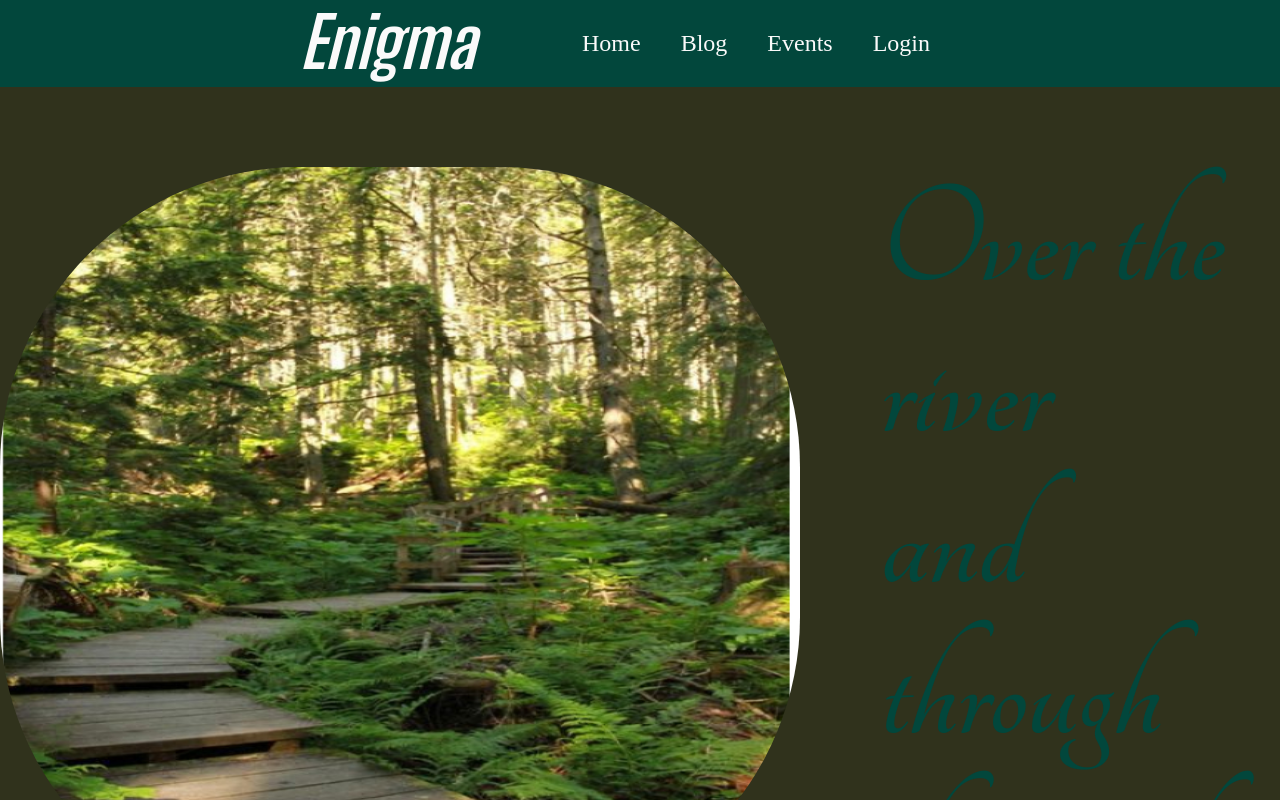
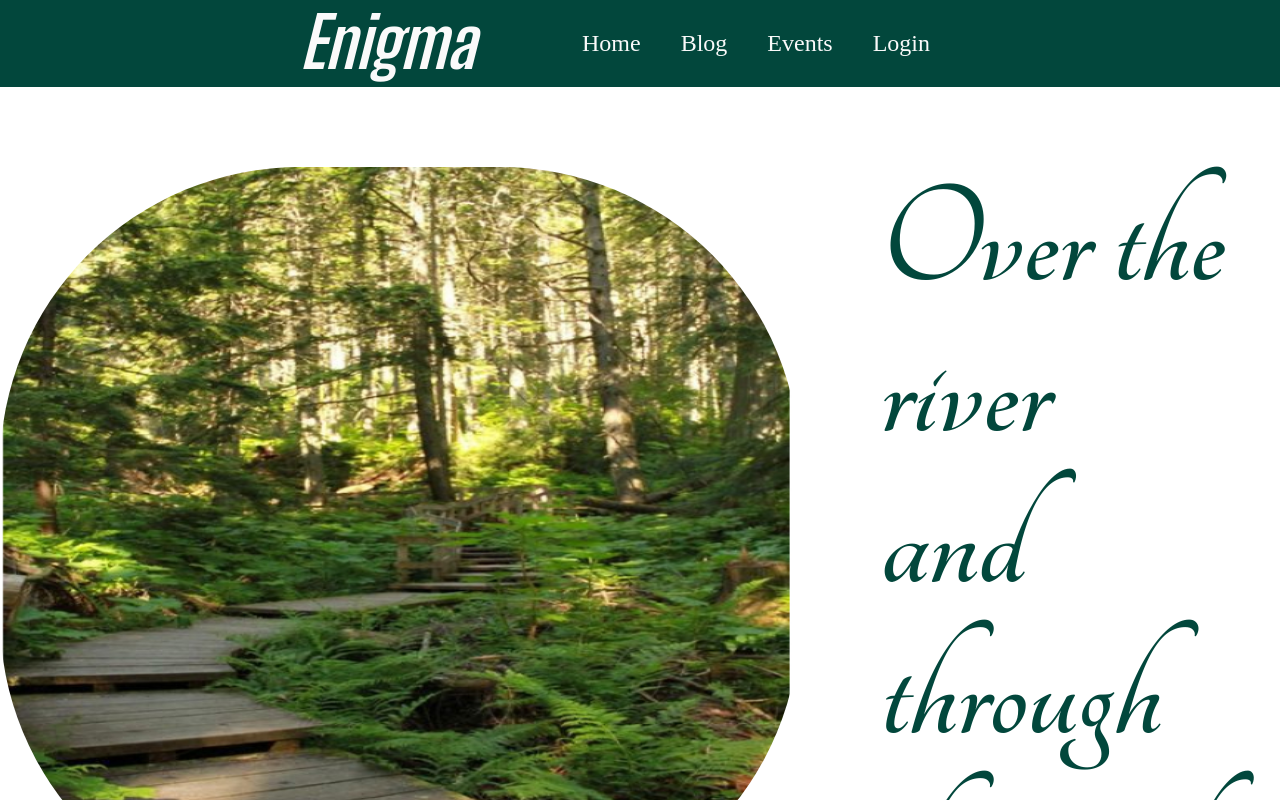
Before and after one commit to Barbra-Mududa/Enigmatic, a React (Create React App) app: page / in a window 1280 px wide. Shown: the top 800 px of the page. Built offline with nearby package versions, Linux system fonts and the light colour scheme.

Commit message:
update container color

```diff
--- a/src/index.css
+++ b/src/index.css
@@ -50,7 +50,7 @@ nav a{
   width: 100%;
   height: 1000px;
   /* margin-left: 200px; */
-  background-color: var(--primary-color);
+/*   background-color: var(--primary-color); */
 }
 .welcome{
   color: #02473C;
```
